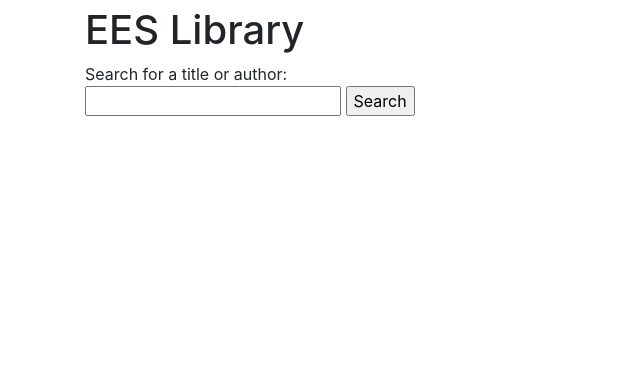
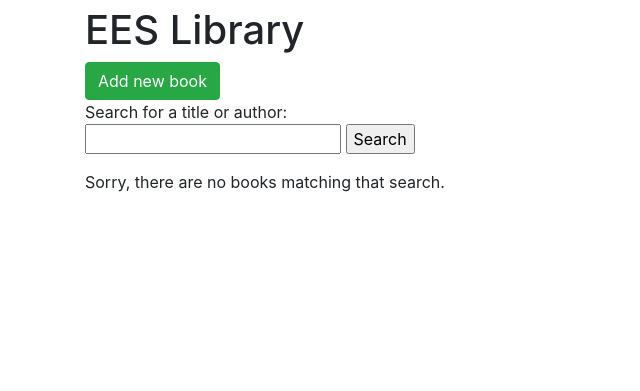
Before and after one commit to Hills-Road-EES-team-2017/Bookshelf-Webapp, a Django app: page / in a window 1280 px wide. Shown: the part 66-457 px from the top of the page, without its empty margins (0-640 px from the left). Run offline with Django 3.2, Linux system fonts and the light colour scheme; the visitor is signed in with stand-in values (Sample User, id 1); data that the repository does not hold is empty; some libraries are stand-ins or nearby versions.

Commit message:
Updated homepage form with django, increased description char limit
Signed-off-by: Finn Sutcliffe <fiin.sutcliffe@gmail.com>

```diff
--- a/website/forms.py
+++ b/website/forms.py
@@ -5,4 +5,7 @@ class AddBookForm(forms.Form):
     new_author = forms.CharField(label='Author', max_length=30)
     new_width = forms.IntegerField(label='Book width (mm)')
     #new_description = forms.CharField(attrs={'title': 'Write a short description (200 characters max):'}, widget=forms.Textarea)
-    new_description = forms.CharField(widget=forms.Textarea, label='', max_length=200)
+    new_description = forms.CharField(widget=forms.Textarea, label='', max_length=500)
+
+class SearchBookForm(forms.Form):
+    search = forms.CharField(max_length=150, required=False)
--- a/website/models.py
+++ b/website/models.py
@@ -29,7 +29,7 @@ class Book(models.Model):
     title = models.CharField(max_length=50)
     author = models.CharField(max_length=30)
     picture = models.CharField(max_length=50, default="blank_book.png")
-    description = models.CharField(max_length=200, default="Description not yet set")
+    description = models.CharField(max_length=500, default="Description not yet set")
     partition = models.ForeignKey('Partition', on_delete=models.SET(0), default=0)
     book_state = models.IntegerField(choices=states, default=0)
     book_width = models.IntegerField()
--- a/website/templates/website/add.html
+++ b/website/templates/website/add.html
@@ -23,7 +23,7 @@
         {{ form.new_author }} </p>
     <p>Book width (mm)
         {{ form.new_width}} </p>
-    <p>Write a short description (200 characters max): <br>
+    <p>Write a short description (500 characters max): <br>
         {{ form.new_description}} </p>
     <input type="submit" value="Submit" />
 </form>
--- a/website/templates/website/homepage.html
+++ b/website/templates/website/homepage.html
@@ -16,11 +16,9 @@
 
 <form action="{% url 'homepage' %}" method="get">
 {% csrf_token %}
-    <p><searchbar>Search for a title or author:</searchbar>
-        <br>
-        <input type="text" name="search" value={{searched}}>
-        <input type="submit" value="Search" />
-    </p>
+    <p>Search for a title or author:<br>
+    {{ form.search }}
+    <input type="submit" value="Search" /></p>
 
 </form>
 
@@ -35,7 +33,7 @@
         <tr>
 
             <td>
-                <a data-toggle="tooltip" title="add your book description here" href="{% url 'detail' book.id %}">{{ book.title }}</a>
+                <a data-toggle="tooltip" title="Click to see more" href="{% url 'detail' book.id %}">{{ book.title }}</a>
             </td>
 
 
@@ -52,6 +50,8 @@
         </tr>
         {% endfor %}
     </table>
+{% else %}
+Sorry, there are no books matching that search.
 {% endif %}
 
 {% endblock %}
--- a/website/views.py
+++ b/website/views.py
@@ -6,7 +6,7 @@ from django.contrib.auth.decorators import login_required, user_passes_test
 from django.views.decorators.csrf import csrf_exempt
 from .models import Book, Partition
 from .algorithms import find_partitions_for_returning_books
-from .forms import AddBookForm
+from .forms import AddBookForm, SearchBookForm
 from .LED_functions import initialise, send_32bits, LED_function, LED_colour_off
 
 
@@ -107,16 +107,29 @@ def homepage(request): # View for list of all books in library
     search = ""
     add_button = is_master(request.user) # For adding the 'add book' button if on certain account
 
+    if request.method == 'GET':
+        form = SearchBookForm(request.GET)
+        # check whether it's valid:
+        if form.is_valid():
+            search = form.cleaned_data['search']
+            # Retrieves list of all books containing search (default = "")
+            book_list = Book.objects.filter(title__icontains=search) | Book.objects.filter(author__icontains=search)
+        else:
+            return render(request, 'website/homepage.html', {'form': form,'book_list': book_list, 'current_user': request.user.username, 'searched': search, 'add_button': add_button})
+    else:
+        form = SearchBookForm()
 
-    try: # Inital load of page will yield error, as there is no post request
-        search = request.GET['search']
-        # Retrieves list of all books containing search (default = "")
-        book_list = Book.objects.filter(title__icontains=search) | Book.objects.filter(author__icontains=search)
-    except:
-        pass
+    return render(request, 'website/homepage.html', {'form': form, 'book_list': book_list, 'current_user': request.user.username, 'searched': search, 'add_button': add_button})
+
+    # try: # Inital load of page will yield error, as there is no post request
+    #     search = request.GET['search']
+    #     # Retrieves list of all books containing search (default = "")
+    #     book_list = Book.objects.filter(title__icontains=search) | Book.objects.filter(author__icontains=search)
+    # except:
+    #     pass
 
     # Displays homepage.html where book_list is the values from line above and states is the possible string states
-    return render(request, 'website/homepage.html', {'book_list': book_list, 'current_user': request.user.username, 'searched': search, 'add_button': add_button})
+    # return render(request, 'website/homepage.html', {'book_list': book_list, 'current_user': request.user.username, 'searched': search, 'add_button': add_button})
 
 
 @login_required
@@ -244,8 +257,7 @@ def map(request): # View for displaying details of position about books
         basket_book.colour = colours[0]
         basket_book.save()
         colours.remove(colours[0])
-    zipped_books = zip(user_basket, sections)
-    return render(request, 'website/maps.html', {'basket': zipped_books, 'unreturned': unreturned_book})
+    return render(request, 'website/maps.html', {'basket': user_basket, 'unreturned': unreturned_book})
 
 
 
@@ -334,7 +346,7 @@ def leds_off(request,book_id): # Placeholder view to simulate pressing of button
 
 
 def is_master(user): # Function to determine if the 'master' superuser is logged in
-    if user.username == 'master' and user.is_superuser:
+    if user.is_superuser:# and user.username == 'master':
         return True
     else:
         return False
```
